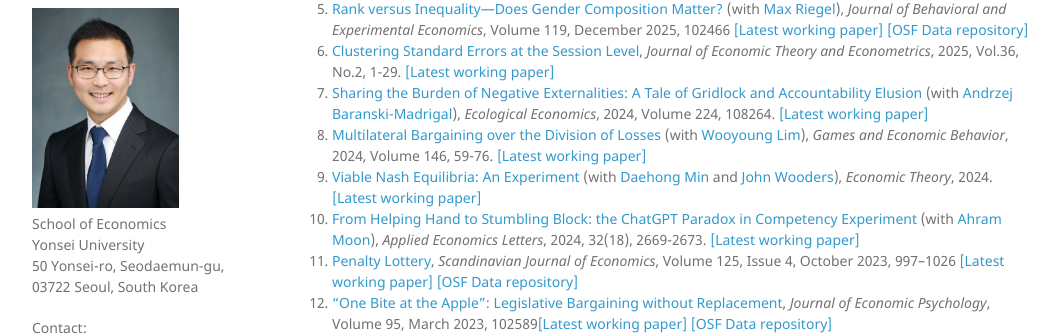
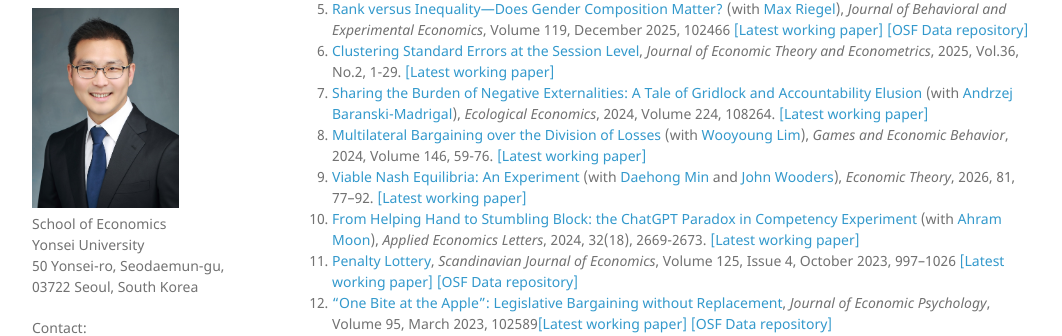
Before and after one commit to kimdukgyoo/kimdukgyoo.github.io, a Jekyll site: the page built from index.md, in a window 1280 px wide and 900 px high, scrolled down 383 px. Shown: the part 93-429 px from the top of the window, without its empty margins (108-1170 px from the left). Built offline with Jekyll 4.4.1, drawn with Linux system fonts in a browser that asks for light colours; our own code applies the rules of GitHub Pages for plain Markdown files.

Commit message:
Correct publication details for Viable Nash Equilibria
Updated the publication year and volume for 'Viable Nash Equilibria: An Experiment' in the index.

```diff
--- a/index.md
+++ b/index.md
@@ -25,7 +25,7 @@ I usually go by 'Duk,' by pronouncing 'DOOK' quickly. Want to enunciate my first
 4. <a href="https://doi.org/10.22812/jetem.2025.36.2.001" target="_blank">Clustering Standard Errors at the Session Level</a>, _Journal of Economic Theory and Econometrics_, 2025, Vol.36, No.2, 1-29. <a href="https://kimdukgyoo.github.io/PDFfiles/ClusteringSEsession.pdf" target="_blank">[Latest working paper]</a>
 5. <a href="https://doi.org/10.1016/j.ecolecon.2024.108264" target="_blank">Sharing the Burden of Negative Externalities: A Tale of Gridlock and Accountability Elusion</a> (with <a href="http://www.abarmad.com/" target="_blank">Andrzej Baranski-Madrigal</a>), _Ecological Economics_, 2024, Volume 224, 108264. <a href="https://kimdukgyoo.github.io/PDFfiles/SharingNegative.pdf" target="_blank">[Latest working paper]</a>
 6. <a href="https://authors.elsevier.com/sd/article/S0899-8256(24)00062-9" target="_blank">Multilateral Bargaining over the Division of Losses</a> (with <a href="http://wooyoung.people.ust.hk/" target="_blank">Wooyoung Lim</a>), _Games and Economic Behavior_, 2024, Volume 146, 59-76. <a href="https://kimdukgyoo.github.io/PDFfiles/MBL.pdf" target="_blank">[Latest working paper]</a>
-7. <a href="https://doi.org/10.1007/s00199-024-01585-6" target="_blank">Viable Nash Equilibria: An Experiment</a> (with <a href="http://www.daehongmin.com/" target="_blank">Daehong Min</a> and <a href="http://johnwooders.com/" target="_blank">John Wooders</a>), _Economic Theory_, 2024. <a href="https://kimdukgyoo.github.io/PDFfiles/ViableNash.pdf" target="_blank">[Latest working paper]</a>
+7. <a href="https://doi.org/10.1007/s00199-024-01585-6" target="_blank">Viable Nash Equilibria: An Experiment</a> (with <a href="http://www.daehongmin.com/" target="_blank">Daehong Min</a> and <a href="http://johnwooders.com/" target="_blank">John Wooders</a>), _Economic Theory_, 2026, 81, 77--92. <a href="https://kimdukgyoo.github.io/PDFfiles/ViableNash.pdf" target="_blank">[Latest working paper]</a>
 8. <a href="https://www.tandfonline.com/doi/full/10.1080/13504851.2024.2337330" target="_blank">From Helping Hand to Stumbling Block: the ChatGPT Paradox in Competency Experiment</a> (with <a href="https://kisdi.re.kr/eng/brain/e/view.do?key=m2102103227762&brainSn=23" target="_blank">Ahram Moon</a>), _Applied Economics Letters_, 2024, 32(18), 2669-2673. <a href="https://www.cesifo.org/DocDL/cesifo1_wp11002.pdf" target="_blank">[Latest working paper]</a>
 9. <a href="https://doi.org/10.1111/sjoe.12528" target="_blank">Penalty Lottery</a>, _Scandinavian Journal of Economics_, Volume 125, Issue 4, October 2023, 997--1026 <a href="https://kimdukgyoo.github.io/PDFfiles/PenaltyLottery.pdf" target="_blank">[Latest working paper]</a> <a href="https://osf.io/q7ykx/" target="_blank">[OSF Data repository]</a>
 10. <a href="https://doi.org/10.1016/j.joep.2022.102589" target="_blank">"One Bite at the Apple": Legislative Bargaining without Replacement</a>, _Journal of Economic Psychology_, Volume 95, March 2023, 102589<a href="https://kimdukgyoo.github.io/PDFfiles/OneBiteAtTheApple.pdf" target="_blank">[Latest working paper]</a> <a href="https://osf.io/vyjnz/" target="_blank">[OSF Data repository]</a>
```
